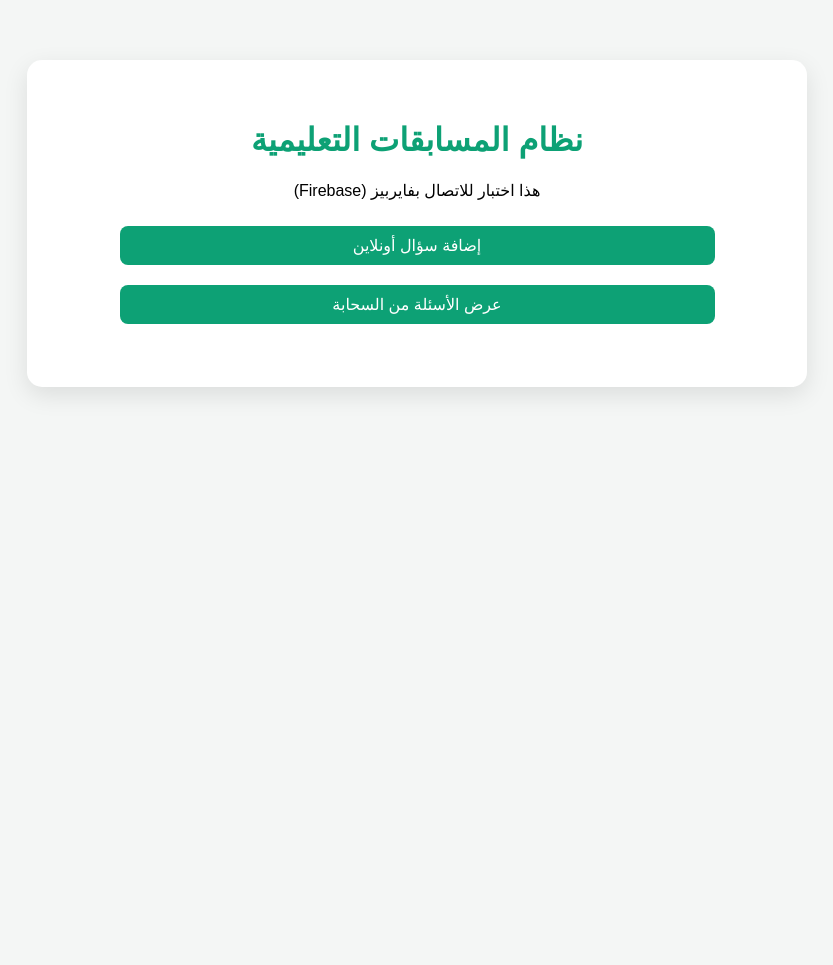
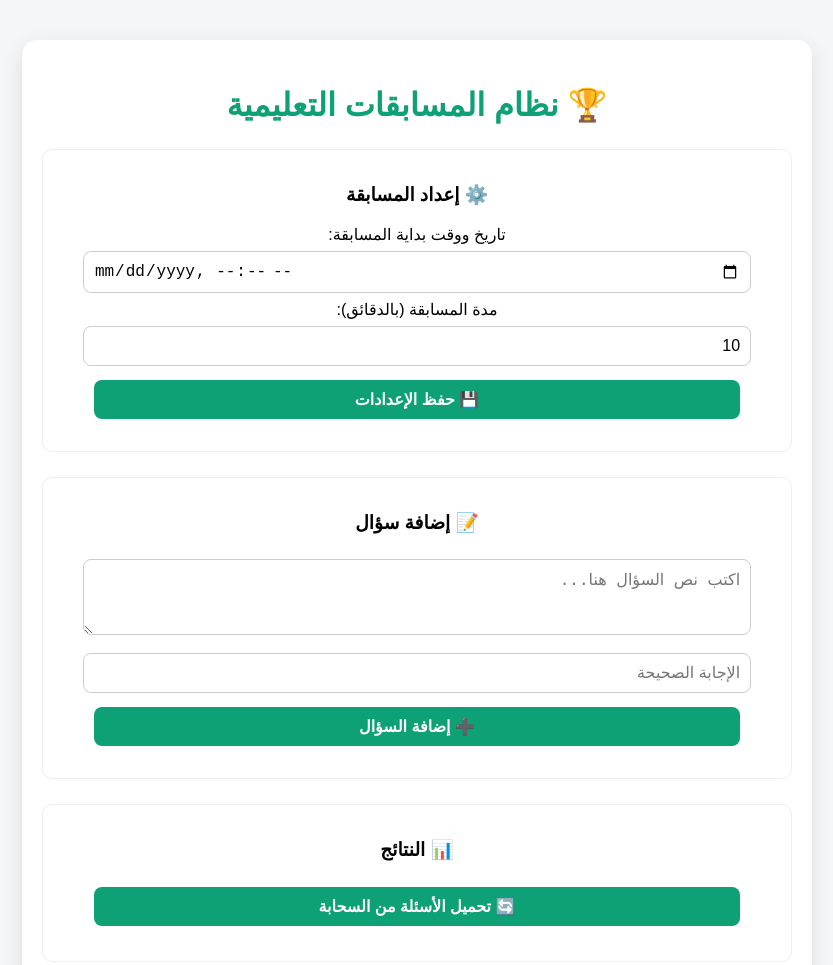
Before and after one commit to MKMZH/student-quiz, a plain HTML site: page index.html in a window 1280 px wide. Shown: the top 965 px of the page, without its empty margins (223-1056 px from the left). Before the commit the page ends 800 px from the top, so only its background shows below. Drawn offline with Linux system fonts and the light colour scheme.

Commit message:
Revise index.html for quiz system enhancements
Updated the HTML structure and styling for the quiz system. Added sections for settings, question addition, and results display.

```diff
--- a/index.html
+++ b/index.html
@@ -6,63 +6,77 @@
   <title>🏆 نظام المسابقات التعليمية</title>
   <style>
     body {
-      font-family: "Cairo", sans-serif;
-      background: #f4f6f5;
-      direction: rtl;
-      text-align: center;
-      margin: 0;
-      padding: 0;
+      font-family:"Cairo",sans-serif;
+      background:#f5f6f8;
+      margin:0;direction:rtl;text-align:center;
     }
-    .container {
-      max-width: 700px;
-      margin: 60px auto;
-      background: #fff;
-      padding: 40px;
-      border-radius: 15px;
-      box-shadow: 0 8px 25px rgba(0, 0, 0, 0.1);
+    .container{
+      background:#fff;
+      max-width:750px;
+      margin:40px auto;
+      padding:25px 20px;
+      border-radius:15px;
+      box-shadow:0 6px 20px rgba(0,0,0,0.1);
     }
-    h1 {
-      color: #0da175;
+    h1{color:#0da175;margin-bottom:20px;}
+    section{margin:25px 0;padding:15px;border:1px solid #eee;border-radius:10px;}
+    input,button,textarea{
+      margin:7px 0;padding:10px;width:90%;font-size:1rem;
+      border-radius:8px;border:1px solid #ccc;
     }
-    input, button {
-      margin: 10px 0;
-      padding: 10px;
-      border-radius: 8px;
-      border: 1px solid #ccc;
-      width: 85%;
-      font-size: 1rem;
+    button{
+      background:#0da175;color:#fff;border:none;
+      font-weight:bold;cursor:pointer;transition:0.3s;
     }
-    button {
-      background: #0da175;
-      color: #fff;
-      border: none;
-      transition: 0.3s;
-      cursor: pointer;
-    }
-    button:hover {
-      background: #097e5b;
-    }
+    button:hover{background:#087f59;}
+    .status{font-weight:bold;color:#444;margin-top:10px;}
   </style>
 </head>
 
 <body>
   <div class="container">
-    <h1>نظام المسابقات التعليمية</h1>
-    <p>هذا اختبار للاتصال بفايربيز (Firebase)</p>
-    <button onclick="addTestData()">إضافة سؤال أونلاين</button>
-    <button onclick="getAllQuestions()">عرض الأسئلة من السحابة</button>
-    <pre id="output"></pre>
+    <h1>🏆 نظام المسابقات التعليمية</h1>
+
+    <!-- قسم الإعدادات -->
+    <section id="settings">
+      <h3>⚙️ إعداد المسابقة</h3>
+      <label>تاريخ ووقت بداية المسابقة:</label><br>
+      <input type="datetime-local" id="startTime"><br>
+
+      <label>مدة المسابقة (بالدقائق):</label><br>
+      <input type="number" id="duration" value="10"><br>
+
+      <button onclick="saveSettings()">💾 حفظ الإعدادات</button>
+      <div class="status" id="settingsStatus"></div>
+    </section>
+
+    <!-- قسم إضافة الأسئلة -->
+    <section id="questions">
+      <h3>📝 إضافة سؤال</h3>
+      <textarea id="questionText" placeholder="اكتب نص السؤال هنا..." rows="3"></textarea><br>
+      <input id="correctAnswer" placeholder="الإجابة الصحيحة"><br>
+      <button onclick="addQuestion()">➕ إضافة السؤال</button>
+      <div id="questionsList" class="status"></div>
+    </section>
+
+    <!-- قسم النتائج -->
+    <section id="results">
+      <h3>📊 النتائج</h3>
+      <button onclick="loadQuestions()">🔄 تحميل الأسئلة من السحابة</button>
+      <pre id="output"></pre>
+    </section>
   </div>
 
-  <!-- 🟢 كود Firebase -->
+  <!-- 🔗 كود Firebase -->
   <script type="module">
     import { initializeApp } from "https://www.gstatic.com/firebasejs/12.7.0/firebase-app.js";
-    import { getAnalytics } from "https://www.gstatic.com/firebasejs/12.7.0/firebase-analytics.js";
     import {
       getFirestore,
       collection,
       addDoc,
-      getDocs
+      getDocs,
+      setDoc,
+      doc
     } from "https://www.gstatic.com/firebasejs/12.7.0/firebase-firestore.js";
 
     const firebaseConfig = {
@@ -76,29 +90,43 @@
     };
 
     const app = initializeApp(firebaseConfig);
-    const analytics = getAnalytics(app);
-    const db = getFirestore(app);
+    const db  = getFirestore(app);
+    console.log("✅ متصل بـ Firebase");
 
-    console.log("✅ تم الاتصال بـFirebase بنجاح");
-
-    // إضافة سؤال للتجربة
-    window.addTestData = async function() {
-      await addDoc(collection(db, "questions"), {
-        text: "ما عاصمة السعودية؟",
-        answer: "الرياض"
+    // حفظ إعدادات وقت المسابقة
+    window.saveSettings = async function () {
+      const start = document.getElementById('startTime').value;
+      const duration = parseInt(document.getElementById('duration').value);
+      if (!start || !duration) {
+        document.getElementById('settingsStatus').textContent = "⚠️ يرجى إدخال الوقت والمدة";
+        return;
+      }
+      await setDoc(doc(db, "settings", "quizTime"), {
+        startTime: start,
+        duration: duration
       });
-      alert("✅ تم إضافة السؤال إلى قاعدة البيانات!");
+      document.getElementById('settingsStatus').textContent = "✅ تم حفظ إعدادات المسابقة";
     }
 
-    // جلب الأسئلة من فايربيز
-    window.getAllQuestions = async function() {
-      const qSnap = await getDocs(collection(db, "questions"));
-      const output = document.getElementById("output");
-      output.textContent = "";
-      qSnap.forEach(doc => {
-        output.textContent += JSON.stringify(doc.data()) + "\n";
+    // إضافة سؤال للسحابة
+    window.addQuestion = async function () {
+      const text = document.getElementById('questionText').value.trim();
+      const ans = document.getElementById('correctAnswer').value.trim();
+      if (!text || !ans) return alert("يرجى إدخال السؤال والإجابة");
+      await addDoc(collection(db, "questions"), { text, answer: ans });
+      document.getElementById('questionsList').textContent = "✅ تم إضافة السؤال أونلاين";
+      document.getElementById('questionText').value = "";
+      document.getElementById('correctAnswer').value = "";
+    }
+
+    // عرض كل الأسئلة المخزنة
+    window.loadQuestions = async function() {
+      const qs = await getDocs(collection(db, "questions"));
+      const out = document.getElementById('output');
+      out.textContent = "";
+      qs.forEach(doc => {
+        out.textContent += "❓ " + doc.data().text + " — ✅ " + doc.data().answer + "\n";
       });
-      alert("📘 تم عرض الأسئلة في الصفحة!");
     }
   </script>
 </body>
```
